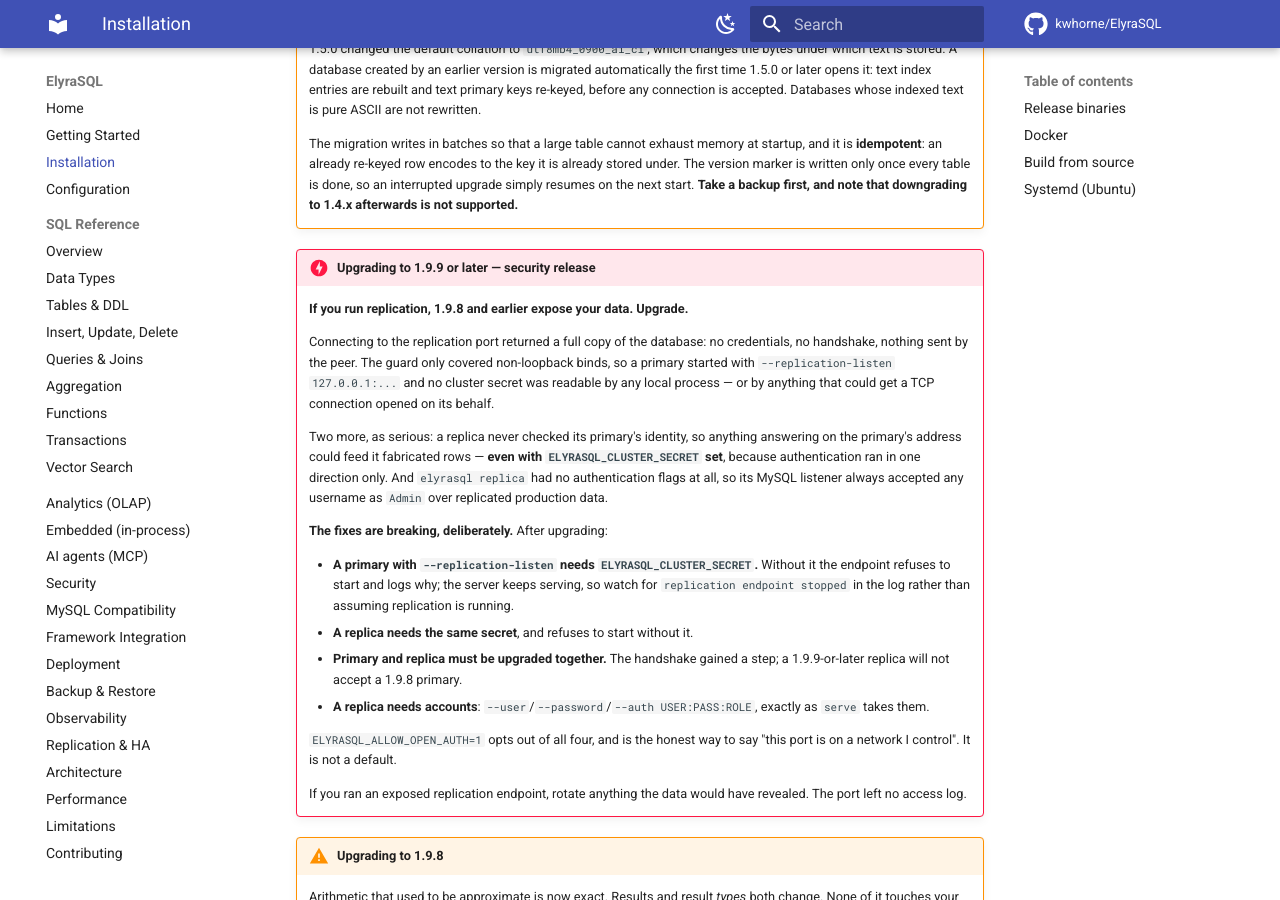
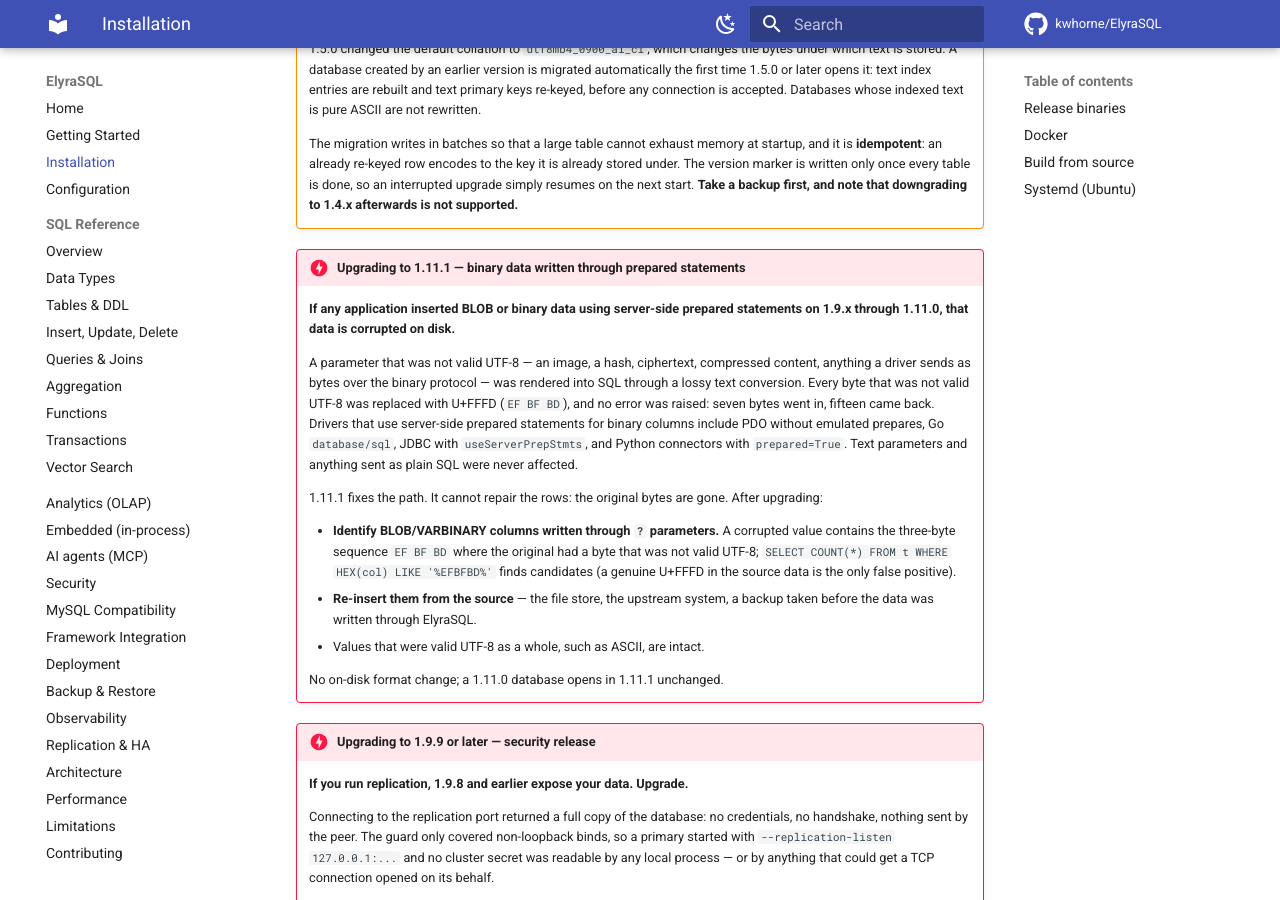
Before and after one commit to kwhorne/ElyraSQL, an MkDocs documentation site: the page built from docs/installation.md, in a window 1280 px wide and 900 px high, scrolled down 262 px. Built offline with MkDocs 1.6.1 and Material for MkDocs 9.7.7, drawn with Linux system fonts in a browser that asks for light colours; comment, search, counter and statistics services are not loaded; some of the changed text lies outside the part shown.

````diff
--- a/Cargo.toml
+++ b/Cargo.toml
@@ -17,7 +17,7 @@ members = [
 exclude = ["fuzz", "testbench/sql-dump"]
 
 [workspace.package]
-version = "1.11.0"
+version = "1.11.1"
 edition = "2021"
 rust-version = "1.88"
 license = "MIT"
--- a/docs/deployment.md
+++ b/docs/deployment.md
@@ -8,7 +8,7 @@ docker run -d --name elyrasql \
   -v elyra-data:/var/lib/elyrasql \
   -e ELYRASQL_USER=root \
   -e ELYRASQL_PASSWORD=secret \
-  ghcr.io/kwhorne/elyrasql:1.11.0
+  ghcr.io/kwhorne/elyrasql:1.11.1
 ```
 
 - Data persists in the `/var/lib/elyrasql` volume.
@@ -42,7 +42,7 @@ by the volume. Set `TMPDIR` to a path on a mounted volume if that matters:
 docker run -d -p 3307:3307 \
   -v elyra-data:/var/lib/elyrasql \
   -e TMPDIR=/var/lib/elyrasql/tmp \
-  ghcr.io/kwhorne/elyrasql:1.11.0
+  ghcr.io/kwhorne/elyrasql:1.11.1
 ```
 
 For TLS, mount the certificate and key and point the env vars at them:
@@ -53,7 +53,7 @@ docker run -d -p 3307:3307 \
   -v $PWD/certs:/certs:ro \
   -e ELYRASQL_TLS_CERT=/certs/server.crt \
   -e ELYRASQL_TLS_KEY=/certs/server.key \
-  ghcr.io/kwhorne/elyrasql:1.11.0
+  ghcr.io/kwhorne/elyrasql:1.11.1
 ```
 
 ## systemd (Ubuntu 24.04+)
@@ -107,7 +107,7 @@ crash-safe, so a restart recovers with no data loss and no manual step.
 ```bash
 docker run -d --restart unless-stopped -p 3307:3307 \
   -v elyra-data:/var/lib/elyrasql \
-  ghcr.io/kwhorne/elyrasql:1.11.0
+  ghcr.io/kwhorne/elyrasql:1.11.1
 ```
 
 Kubernetes restarts containers by default. If you run the binary under anything
--- a/docs/installation.md
+++ b/docs/installation.md
@@ -16,6 +16,35 @@ ElyraSQL release builds target **Ubuntu 24.04+** and **Apple Silicon macOS
     is already stored under. The version marker is written only once every table is
     done, so an interrupted upgrade simply resumes on the next start. **Take a backup
     first, and note that downgrading to 1.4.x afterwards is not supported.**
+
+!!! danger "Upgrading to 1.11.1 — binary data written through prepared statements"
+
+    **If any application inserted BLOB or binary data using server-side prepared
+    statements on 1.9.x through 1.11.0, that data is corrupted on disk.**
+
+    A parameter that was not valid UTF-8 — an image, a hash, ciphertext,
+    compressed content, anything a driver sends as bytes over the binary
+    protocol — was rendered into SQL through a lossy text conversion. Every byte
+    that was not valid UTF-8 was replaced with U+FFFD (`EF BF BD`), and no error
+    was raised: seven bytes went in, fifteen came back. Drivers that use
+    server-side prepared statements for binary columns include PDO without
+    emulated prepares, Go `database/sql`, JDBC with `useServerPrepStmts`, and
+    Python connectors with `prepared=True`. Text parameters and anything sent as
+    plain SQL were never affected.
+
+    1.11.1 fixes the path. It cannot repair the rows: the original bytes are
+    gone. After upgrading:
+
+    - **Identify BLOB/VARBINARY columns written through `?` parameters.** A
+      corrupted value contains the three-byte sequence `EF BF BD` where the
+      original had a byte that was not valid UTF-8;
+      `SELECT COUNT(*) FROM t WHERE HEX(col) LIKE '%EFBFBD%'` finds candidates
+      (a genuine U+FFFD in the source data is the only false positive).
+    - **Re-insert them from the source** — the file store, the upstream system,
+      a backup taken before the data was written through ElyraSQL.
+    - Values that were valid UTF-8 as a whole, such as ASCII, are intact.
+
+    No on-disk format change; a 1.11.0 database opens in 1.11.1 unchanged.
 
 !!! danger "Upgrading to 1.9.9 or later — security release"
 
@@ -339,8 +368,8 @@ macOS).
 Multi-arch image (`amd64` + `arm64`) on the GitHub Container Registry:
 
 ```bash
-docker pull ghcr.io/kwhorne/elyrasql:1.11.0   # or :latest
-docker run -p 3307:3307 -v elyra:/var/lib/elyrasql ghcr.io/kwhorne/elyrasql:1.11.0
+docker pull ghcr.io/kwhorne/elyrasql:1.11.1   # or :latest
+docker run -p 3307:3307 -v elyra:/var/lib/elyrasql ghcr.io/kwhorne/elyrasql:1.11.1
 ```
 
 The image is ~15 MB, runs as a non-root user, stores data in the
--- a/docs/mysql-compatibility.md
+++ b/docs/mysql-compatibility.md
@@ -12,7 +12,7 @@ drivers connect without modification.
 - **Authentication** — `mysql_native_password` by **default** (widest driver
   compatibility), with `caching_sha2_password` available opt-in (see below).
 - **TLS** — clients may negotiate SSL.
-- **Handshake** — reports a MySQL-looking version, e.g. `8.0.12-ElyraSQL-1.11.0`,
+- **Handshake** — reports a MySQL-looking version, e.g. `8.0.12-ElyraSQL-1.11.1`,
   and answers the session/introspection queries clients send on connect
   (`SELECT @@version_comment`, `SELECT VERSION()`, `SET ...`,
   `SHOW VARIABLES/STATUS/COLLATION/DATABASES/TABLE STATUS`, and the
````
Also changed, not shown: CHANGELOG.md (+22 -0 lines), README.md (+3 -3 lines), 4 other files.
